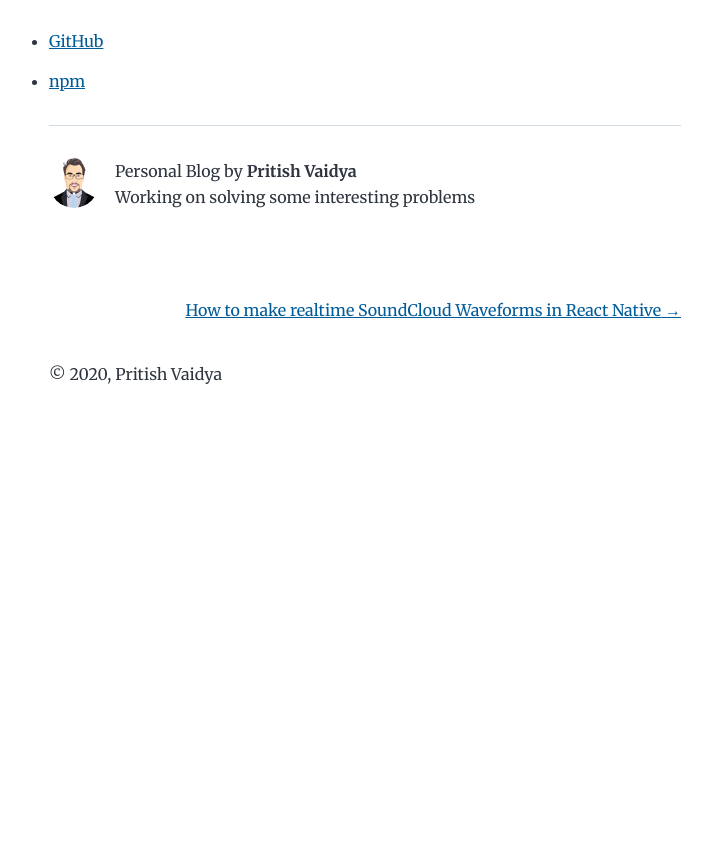
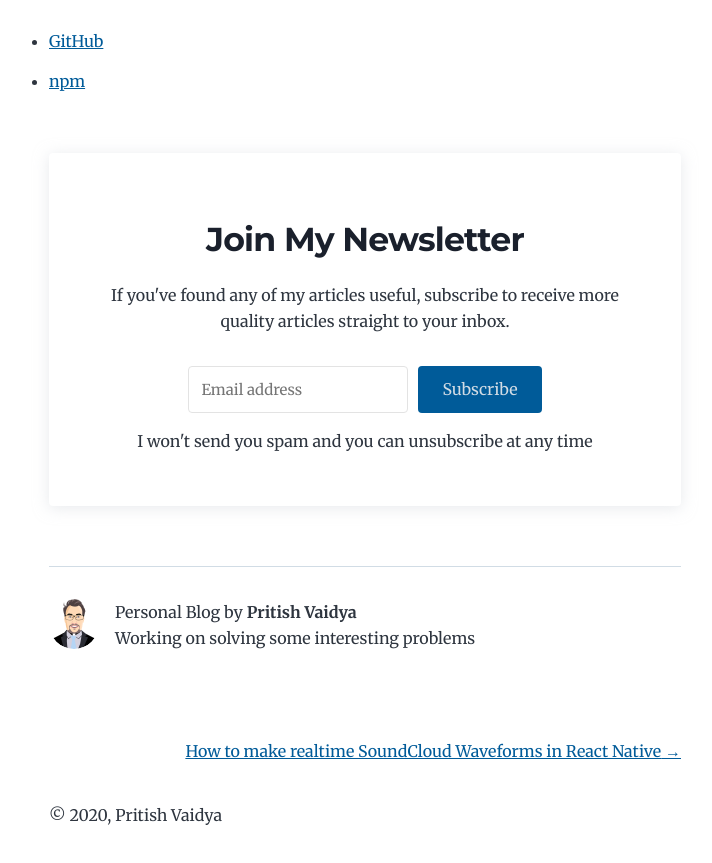
Before and after one commit to pritishvaidya/blog, a Gatsby site: page /monitor-network-changes-using-redux-saga/ in a window 1280 px wide. Shown: the part 2741-3604 px from the top of the page, without its empty margins (275-987 px from the left). Before the commit the page ends 3191 px from the top, so only its background shows below. Built offline with nearby package versions, Linux system fonts and the light colour scheme; Gatsby itself is replaced by a stand-in of ours; some packages are replaced by stand-ins of ours.

Commit message:
Add subscription form

```diff
--- /dev/null
+++ b/src/components/subscription-form.css
@@ -0,0 +1,68 @@
+.sub {
+    overflow: hidden;
+    border-radius: 4px;
+    box-sizing: border-box;
+    box-shadow: var(--form-shadow);
+    margin: 60px auto;
+    padding: 20px 60px;
+    display: flex;
+    flex-direction: column;
+    align-items: center;
+}
+
+.sub__header {
+    color: var(--color-text);
+    font-size: 27px;
+    font-weight: 700;
+    text-align: center;
+}
+
+.sub__subheader {
+    color:  var(--color-text);
+    font-size: 16px;
+    text-align: center;
+}
+
+.sub__form {
+    display: flex;
+    flex-wrap: wrap;
+}
+
+.sub__form_field {
+    user-select: none;
+    flex: 100 1 auto;
+    margin: 0 5px 15px 5px;
+    min-width: 220px;
+    box-sizing: border-box;
+}
+
+.sub__form_input {
+    width: 100%;
+    background: #ffffff;
+    font-size: 15px;
+    padding: 12px;
+    border: 1px solid #e3e3e3;
+    border-radius: 4px;
+    -webkit-flex: 1 0 auto;
+    -ms-flex: 1 0 auto;
+    flex: 1 0 auto;
+    line-height: 1.4;
+    margin: 0;
+    -webkit-transition: border-color ease-out 300ms;
+    transition: border-color ease-out 300ms;
+}
+
+.sub__form_submit {
+    color: var(--color-accent);
+    background-color: var(--color-primary);
+    border-radius: 4px;
+    font-weight: 400;
+    padding: 12px 24px;
+    margin: 0 5px 15px 5px;
+    border-width: 0;
+    outline: none;
+}
+
+.sub__tag {
+
+}
--- /dev/null
+++ b/src/components/subscription-form.js
@@ -0,0 +1,88 @@
+import React, { useState } from 'react';
+
+import './subscription-form.css'
+
+const SubscriptionForm = () => {
+  const [status, setStatus] = useState(null);
+  const [email, setEmail] = useState('');
+
+  const FORM_URL = `https://app.convertkit.com/forms/1917365/subscriptions`;
+
+  const handleSubmit = async (e) => {
+    e.preventDefault();
+    const data = new FormData(e.target);
+    try {
+      const response = await fetch(
+        FORM_URL,
+        {
+          method: 'post',
+          body: data,
+          headers: {
+            accept: 'application/json',
+          },
+        }
+      );
+      setEmail('');
+      const json = await response.json();
+      if (json.status === 'success') {
+        setStatus('SUCCESS');
+        return;
+      }
+    } catch (err) {
+      setStatus('ERROR');
+      console.log(err);
+    }
+  };
+
+  const handleInputChange = event => {
+    const {value} = event.target;
+    setEmail(value);
+  }
+
+  return (
+    <div className="sub">
+      <div className="sub__header">
+        <h2 >Join My Newsletter</h2>
+      </div>
+      <div className="sub__subheader">
+        <p>
+          If you've found any of my articles useful, subscribe to receive more quality articles straight to your inbox.
+        </p>
+      </div>
+
+      {status === 'SUCCESS' && <p>Please go confirm your subscription!</p>}
+      {status === 'ERROR' && <p>Oops, Something went wrong! try again.</p>}
+
+      <form className="sub__form"
+            action={FORM_URL}
+            method="post"
+            onSubmit={handleSubmit}
+      >
+        <div className="sub__form_field">
+          <input
+            className="sub__form_input"
+            type="email"
+            aria-label="Your email"
+            //The name attribute should be the same as on you selected form.
+            name="email_address"
+            placeholder="Email address"
+            onChange={handleInputChange}
+            value={email}
+            required
+          />
+        </div>
+
+
+        <button type="submit" className='sub__form_submit'>
+          Subscribe
+        </button>
+
+      </form>
+
+      <p className="sub__tag">I won't send you spam and you can unsubscribe at any time</p>
+
+    </div>
+  );
+};
+
+export default SubscriptionForm
--- a/src/style.css
+++ b/src/style.css
@@ -60,6 +60,7 @@
   --color-heading: #1a202c;
   --color-heading-black: black;
   --color-accent: #d1dce5;
+  --form-shadow: 0 2px 15px 0 rgba(210,214,220,0.5);
 }
 
 /* HTML elements */
--- a/src/templates/blog-post.js
+++ b/src/templates/blog-post.js
@@ -4,6 +4,7 @@ import { Link, graphql } from "gatsby"
 import Bio from "../components/bio"
 import Layout from "../components/layout"
 import SEO from "../components/seo"
+import SubscriptionForm from "../components/subscription-form"
 
 const BlogPostTemplate = ({ data, location }) => {
   const post = data.markdownRemark
@@ -29,11 +30,15 @@ const BlogPostTemplate = ({ data, location }) => {
           dangerouslySetInnerHTML={{ __html: post.html }}
           itemProp="articleBody"
         />
-        <hr />
+        <div>
+          <SubscriptionForm />
+        </div>
+        <hr/>
         <footer>
           <Bio />
         </footer>
       </article>
+      <aside>
         <nav className="blog-post-nav">
           <ul
             style={{
@@ -60,6 +65,7 @@ const BlogPostTemplate = ({ data, location }) => {
             </li>
           </ul>
         </nav>
+      </aside>
     </Layout>
   )
 }
```
Lines whose indentation alone changed are shown as unchanged.
